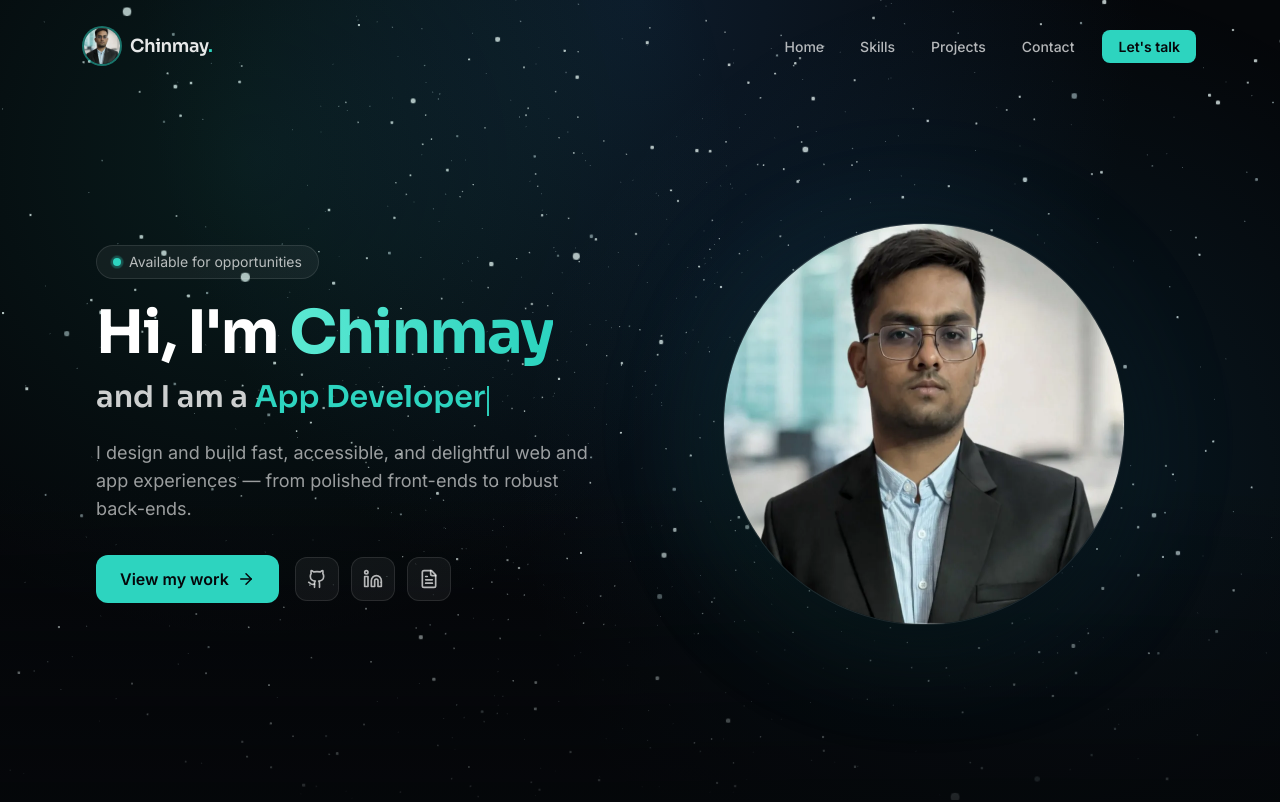
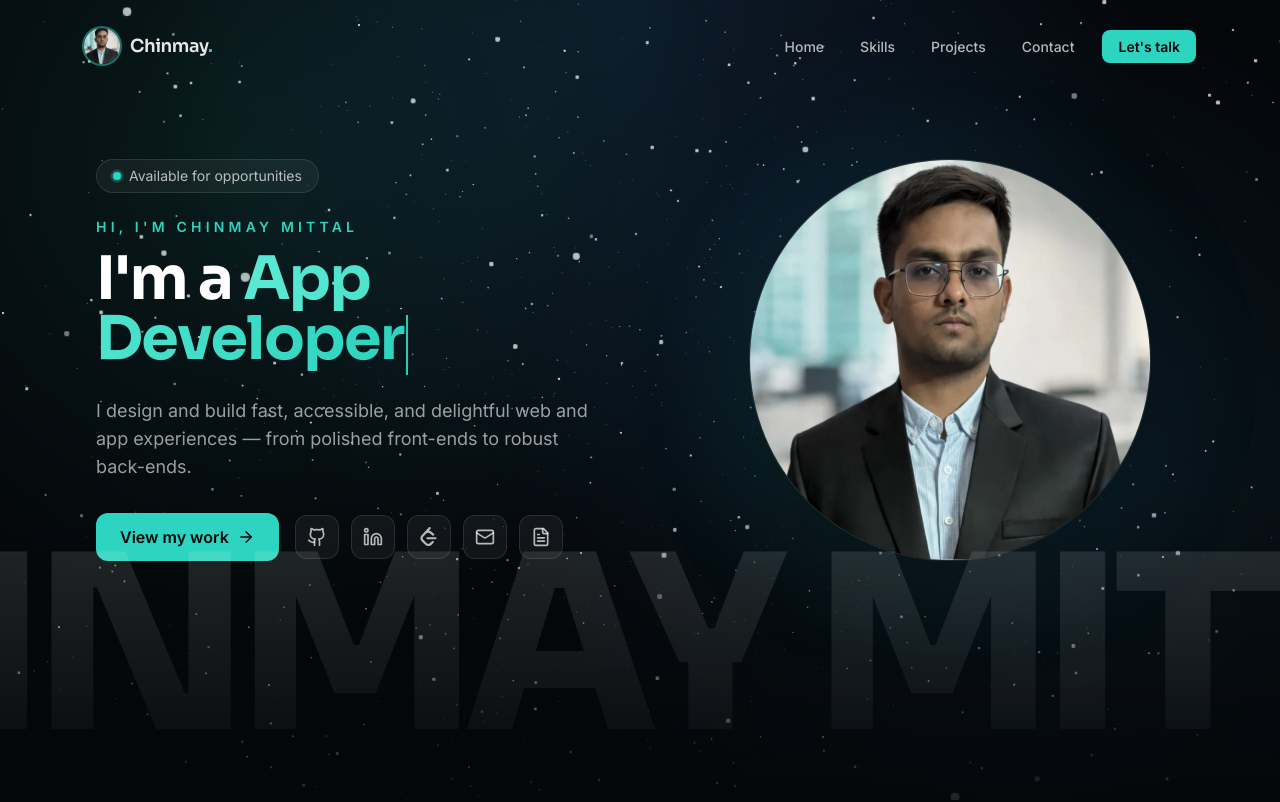
Before and after one commit to chinmay97531/my-portfolio, a Next.js app: page / in a window 1280 px wide. Shown: the top 802 px of the page. Built offline with nearby package versions, Linux system fonts and the light colour scheme.

Commit message:
improving my jouney page

```diff
--- a/components/Footer.tsx
+++ b/components/Footer.tsx
@@ -2,14 +2,13 @@
 
 import { motion } from "framer-motion";
 import { Github, Linkedin, Mail, ArrowUp } from "lucide-react";
-import {
-  githubUrl,
-  linkedinUrl,
-} from "@/lib/data";
+import { SiLeetcode } from "react-icons/si";
+import { githubUrl, linkedinUrl, leetcodeUrl } from "@/lib/data";
 
 const contactLinks = [
   { label: "GitHub", href: githubUrl, icon: Github },
   { label: "LinkedIn", href: linkedinUrl, icon: Linkedin },
+  { label: "LeetCode", href: leetcodeUrl, icon: SiLeetcode },
   { label: "Email", href: "mailto:chinmaymittal0000@gmail.com", icon: Mail },
 ];
 
--- a/components/Hero.tsx
+++ b/components/Hero.tsx
@@ -2,14 +2,22 @@
 
 import Image from "next/image";
 import { motion } from "framer-motion";
-import { ArrowRight, Github, Linkedin, FileText } from "lucide-react";
+import { ArrowRight, Github, Linkedin, FileText, Mail } from "lucide-react";
+import { SiLeetcode } from "react-icons/si";
 import TypedText from "./TypedText";
-import { roles, githubUrl, linkedinUrl, resumeUrl } from "@/lib/data";
+import {
+  roles,
+  githubUrl,
+  linkedinUrl,
+  resumeUrl,
+  leetcodeUrl,
+  emailUrl,
+} from "@/lib/data";
 
 const container = {
   hidden: {},
   show: {
-    transition: { staggerChildren: 0.12, delayChildren: 0.1 },
+    transition: { staggerChildren: 0.1, delayChildren: 0.1 },
   },
 };
 
@@ -22,9 +30,10 @@ export default function Hero() {
   return (
     <section
       id="home"
-      className="section-shell relative flex min-h-screen items-center pt-28 pb-16"
+      className="relative flex min-h-screen flex-col justify-center overflow-hidden pt-28 pb-40 sm:pb-48"
     >
-      <div className="grid w-full items-center gap-12 md:grid-cols-2">
+      <div className="section-shell">
+        <div className="grid w-full items-center gap-12 md:grid-cols-[1.1fr_0.9fr]">
           <motion.div
             variants={container}
             initial="hidden"
@@ -42,20 +51,22 @@ export default function Hero() {
               Available for opportunities
             </motion.span>
 
+            <motion.p
+              variants={item}
+              className="mt-6 text-sm font-semibold uppercase tracking-[0.3em] text-accent"
+            >
+              Hi, I&apos;m Chinmay Mittal
+            </motion.p>
+
             <motion.h1
               variants={item}
-            className="mt-6 font-display text-4xl font-bold leading-tight tracking-tight text-white sm:text-5xl lg:text-6xl"
+              className="mt-3 font-display text-4xl font-bold leading-[1.05] tracking-tight text-white sm:text-5xl lg:text-6xl"
             >
-            Hi, I&apos;m <span className="text-gradient animate-gradient-x">Chinmay</span>
+              I&apos;m a{" "}
+              <span className="text-gradient animate-gradient-x">
+                <TypedText words={roles} />
+              </span>
             </motion.h1>
-
-          <motion.p
-            variants={item}
-            className="mt-4 font-display text-2xl font-semibold text-white/80 sm:text-3xl"
-          >
-            and I am a{" "}
-            <TypedText words={roles} className="text-accent" />
-          </motion.p>
 
             <motion.p
               variants={item}
@@ -65,7 +76,10 @@ export default function Hero() {
               experiences — from polished front-ends to robust back-ends.
             </motion.p>
 
-          <motion.div variants={item} className="mt-8 flex flex-wrap items-center gap-4">
+            <motion.div
+              variants={item}
+              className="mt-8 flex flex-wrap items-center gap-4"
+            >
               <a
                 href="#projects"
                 className="group inline-flex items-center gap-2 rounded-xl bg-accent px-6 py-3 font-semibold text-base-950 transition-transform hover:scale-105"
@@ -83,6 +97,12 @@ export default function Hero() {
                 </SocialIconLink>
                 <SocialIconLink href={linkedinUrl} label="LinkedIn">
                   <Linkedin size={20} />
+                </SocialIconLink>
+                <SocialIconLink href={leetcodeUrl} label="LeetCode">
+                  <SiLeetcode size={19} />
+                </SocialIconLink>
+                <SocialIconLink href={emailUrl} label="Email" external={false}>
+                  <Mail size={20} />
                 </SocialIconLink>
                 <SocialIconLink href={resumeUrl} label="Resume">
                   <FileText size={20} />
@@ -113,6 +133,20 @@ export default function Hero() {
             </div>
           </motion.div>
         </div>
+      </div>
+
+      {/* Oversized editorial name band */}
+      <motion.div
+        initial={{ opacity: 0, y: 40 }}
+        animate={{ opacity: 1, y: 0 }}
+        transition={{ duration: 1, delay: 0.4, ease: "easeOut" }}
+        className="pointer-events-none absolute inset-x-0 bottom-4 flex w-full select-none justify-center overflow-hidden sm:bottom-8"
+        aria-hidden="true"
+      >
+        <span className="bg-gradient-to-b from-white/[0.12] to-white/[0.02] bg-clip-text font-display text-[19vw] font-black leading-none tracking-tighter text-transparent">
+          CHINMAY&nbsp;MITTAL
+        </span>
+      </motion.div>
     </section>
   );
 }
@@ -120,17 +154,19 @@ export default function Hero() {
 function SocialIconLink({
   href,
   label,
+  external = true,
   children,
 }: {
   href: string;
   label: string;
+  external?: boolean;
   children: React.ReactNode;
 }) {
   return (
     <a
       href={href}
-      target="_blank"
-      rel="noopener noreferrer"
+      target={external ? "_blank" : undefined}
+      rel={external ? "noopener noreferrer" : undefined}
       aria-label={label}
       className="grid h-11 w-11 place-items-center rounded-xl border border-white/10 bg-white/5 text-white/70 transition-all hover:-translate-y-1 hover:border-accent/50 hover:text-accent"
     >
--- a/components/Preloader.tsx
+++ b/components/Preloader.tsx
@@ -104,29 +104,29 @@ export default function Preloader() {
         >
           <div className="pointer-events-none absolute inset-0 bg-[radial-gradient(circle_at_50%_35%,rgba(45,212,191,0.12),transparent_55%)]" />
 
-          <div className="relative flex w-full max-w-md flex-col items-center">
+          <div className="relative flex w-full max-w-3xl flex-col items-center">
             {/* Header */}
-            <div className="mb-6 flex items-center gap-3">
-              <span className="relative h-9 w-9 overflow-hidden rounded-full bg-gradient-to-br from-accent/25 to-sky-400/20 ring-2 ring-accent/50">
+            <div className="mb-6 flex flex-col items-center gap-4 text-center">
+              <span className="inline-flex items-center gap-2.5 rounded-full border border-white/10 bg-white/5 px-4 py-1.5">
+                <span className="relative h-6 w-6 overflow-hidden rounded-full bg-gradient-to-br from-accent/25 to-sky-400/20 ring-1 ring-accent/50">
                   <Image
                     src="/images/mine.webp"
                     alt="Chinmay Mittal"
                     fill
-                  sizes="36px"
+                    sizes="24px"
                     className="scale-110 object-cover object-top"
                     priority
                   />
                 </span>
-              <div className="text-left">
-                <p className="font-display text-sm font-semibold leading-tight text-white/90">
-                  Chinmay Mittal
-                </p>
-                <p className="text-xs text-white/45">A quick look at the journey</p>
-              </div>
+                <span className="text-sm font-medium text-white/70">Chinmay Mittal</span>
+              </span>
+              <h2 className="font-display text-3xl font-bold tracking-tight text-white sm:text-4xl md:text-5xl">
+                A quick look at my <span className="text-gradient">journey</span>
+              </h2>
             </div>
 
             {/* Milestone card */}
-            <div className="relative aspect-video w-full overflow-hidden rounded-2xl ring-1 ring-white/10">
+            <div className="relative aspect-video w-full overflow-hidden rounded-3xl ring-1 ring-white/10 shadow-2xl shadow-black/50">
               <AnimatePresence>
                 <motion.div
                   key={step}
@@ -148,7 +148,7 @@ export default function Preloader() {
                 </motion.div>
               </AnimatePresence>
 
-              <div className="absolute inset-x-0 bottom-0 p-5 text-left">
+              <div className="absolute inset-x-0 bottom-0 p-6 text-left sm:p-8">
                 <AnimatePresence mode="wait">
                   <motion.div
                     key={step}
@@ -157,13 +157,15 @@ export default function Preloader() {
                     exit={{ opacity: 0, y: -8 }}
                     transition={{ duration: 0.4, ease: "easeOut" }}
                   >
-                    <span className="text-[11px] font-semibold uppercase tracking-[0.2em] text-accent">
+                    <span className="text-xs font-semibold uppercase tracking-[0.2em] text-accent sm:text-sm">
                       {active.tag}
                     </span>
-                    <h3 className="mt-1 font-display text-xl font-bold text-white">
+                    <h3 className="mt-1 font-display text-2xl font-bold text-white sm:text-3xl">
                       {active.title}
                     </h3>
-                    <p className="text-sm text-white/65">{active.subtitle}</p>
+                    <p className="text-sm text-white/70 sm:text-base">
+                      {active.subtitle}
+                    </p>
                   </motion.div>
                 </AnimatePresence>
               </div>
--- a/lib/data.ts
+++ b/lib/data.ts
@@ -127,3 +127,5 @@ export const resumeUrl =
 
 export const githubUrl = "https://github.com/chinmay97531";
 export const linkedinUrl = "https://www.linkedin.com/in/chinmay-mittal-695825257/";
+export const leetcodeUrl = "https://leetcode.com/u/Chinmay9753";
+export const emailUrl = "mailto:chinmaymittal0000@gmail.com";
```
Lines whose indentation alone changed are shown as unchanged.
